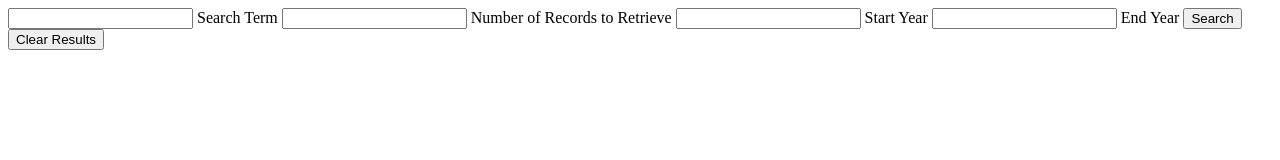
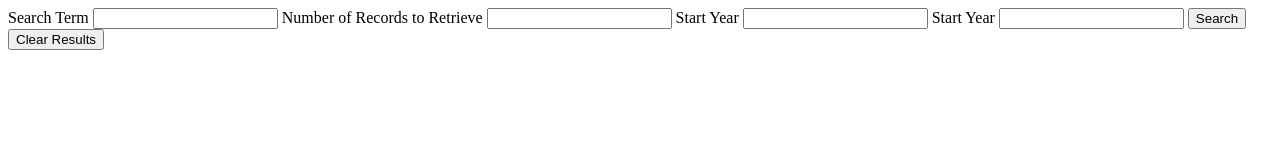
Before and after one commit to PennBootcampTeam1/NYTimesProject, a plain HTML site: page index.html in a window 1280 px wide. Drawn offline with Linux system fonts and the light colour scheme.

Commit message:
Added form, added labels

```diff
--- a/index.html
+++ b/index.html
@@ -9,13 +9,18 @@
     <title>New York Times Search</title>
 </head>
 <body>
-        <input type="text" id="search"> Search Term</input>
-        <input type="text" id="numRecords"> Number of Records to Retrieve</input>
-        <input type="text" id="startYear"> Start Year</input>
-        <input type="text" id="endYear"> End Year</input>
+    <form>
+        <label for="search">Search Term</label>
+        <input type="text" id="search">
+        <label for="numRecords">Number of Records to Retrieve</label>
+        <input type="text" id="numRecords">
+        <label for="startYear">Start Year</label>
+        <input type="text" id="startYear">
+        <label for="endYear">Start Year</label>
+        <input type="text" id="endYear">
         <button type="button" id="search_button">Search</button>
         <button type="button" id="clearResults">Clear Results</button>
-
+    </form>
 
 </body>
 </html>
```
